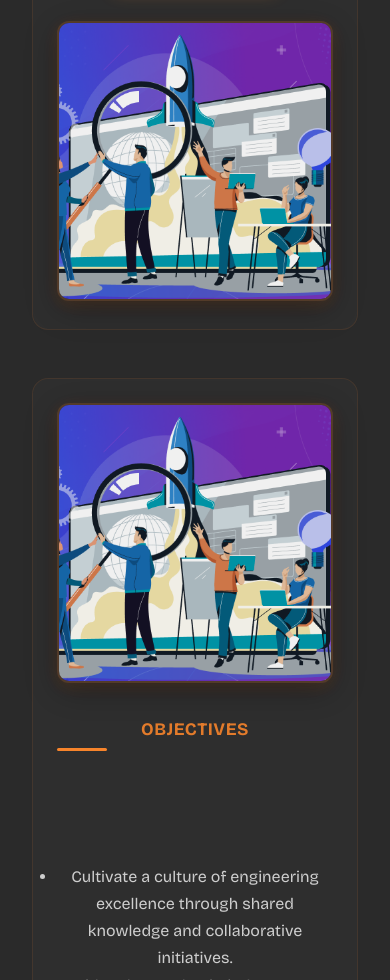
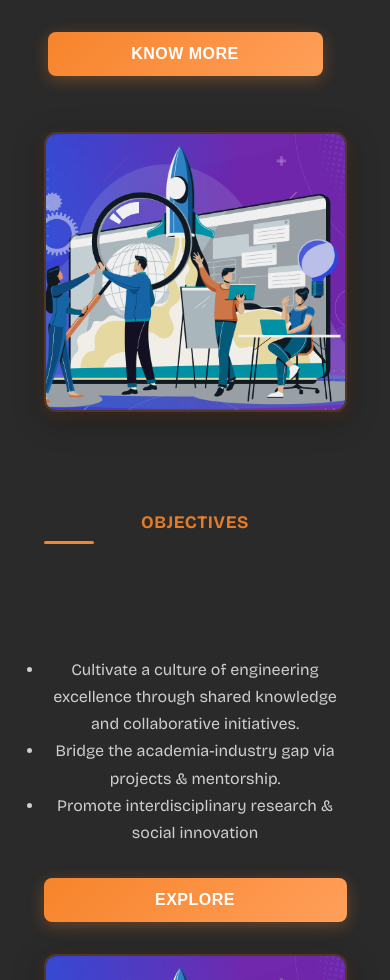
Before and after one commit to adarshs14193/AMES-WEB, a React (Create React App) app: page /projects in a window 390 px wide. Shown: the part 1020-2000 px from the top of the page. Built offline with nearby package versions, Linux system fonts and the light colour scheme.

Commit message:
changed about n objective

```diff
--- a/src/components/ProjectsSection.css
+++ b/src/components/ProjectsSection.css
@@ -90,9 +90,6 @@
   gap: 3rem;
   margin: 3rem 0 4rem 0;
   padding: 2rem;
-  background: rgba(255, 255, 255, 0.02);
-  border-radius: 16px;
-  border: 1px solid rgba(247, 132, 43, 0.1);
 }
 
 .projects-section .about-text,
@@ -144,14 +141,6 @@
   border: 2px solid rgba(247, 132, 43, 0.2);
   transition: all 0.3s ease;
   filter: brightness(0.9) contrast(1.1);
-}
-
-.projects-section .about-image img:hover,
-.projects-section .about-image2 img:hover {
-  transform: translateY(-5px) scale(1.02);
-  box-shadow: 0 12px 40px rgba(0,0,0,0.4), 0 6px 20px rgba(247,132,43,0.3);
-  border-color: rgba(247, 132, 43, 0.4);
-  filter: brightness(1) contrast(1.05);
 }
 
 .projects-section .about-image2 img {
@@ -700,6 +689,56 @@
     padding: 3rem 5%;
   }
 }
+.about-section {
+  scroll-margin-top: 80px;
+  padding-left: 140px;
+  padding-right: 140px;
+  padding-top: 4rem;
+  padding-bottom: 4rem;
+  color: #fff;
+  border-radius: 12px;
+  width: 100%;
+  max-width: 1800px; /* Add this line */
+  box-sizing: border-box;
+  margin: 0 auto;
+}
+
+.about-content-wrapper {
+  display: flex;
+  align-items: center;
+  justify-content: space-between;
+  gap: 2.5rem;
+}
+
+.about-text {
+  flex: 1;
+  text-align: left;
+  max-width: 440px;
+}
+
+.about-us-label {
+  font-size: 1rem;
+  color: #fff;
+  opacity: 0.8;
+  margin-bottom: 0.5rem;
+  font-weight: 600;
+  display: block;
+}
+
+.about-title {
+  font-size: 2.3rem;
+  font-weight: 700;
+  margin-bottom: 1rem;
+  line-height: 1.2;
+}
+
+.about-desc {
+  font-size: 1.08rem;
+  margin-bottom: 1.5rem;
+  opacity: 0.88;
+  line-height: 1.6;
+}
+
 .about-btn {
   background: #f7842b;
   color: #fff;
@@ -714,5 +753,106 @@
 }
 
 .about-btn:hover {
-  background: #d96c1a;
+  background: #d96c1a;
 }
+
+.about-image img {
+
+  max-width: none;
+  min-width: 700px;
+  height: 380px;
+  border-radius: 5px;
+  object-fit: cover;
+  box-shadow: 0 4px 24px rgba(0,0,0,0.12);
+  border-top-left-radius: 12px;
+  border-bottom-right-radius: 12px;
+
+}
+
+.about-image2 img {
+  width: calc(100% - 40px); /* Reduce width from right */
+  max-width: none;
+  min-width: 700px;
+  height: 380px;
+  border-radius: 5px;
+  object-fit: cover;
+  box-shadow: 0 4px 24px rgba(0,0,0,0.12);
+  border-top-left-radius: 12px;
+  border-bottom-right-radius: 12px;
+  margin-right: 40px; /* Add margin to reduce from right */
+}
+
+
+.about-text ul {
+  padding-left: 1.2rem;
+  margin: 0 ;
+  opacity: 0.88;
+  font-size: 1.08rem;
+  line-height: 1.6;
+}
+
+.about-text ul li {
+  margin-bottom: 0.5rem;
+}
+
+.about-text {
+  margin: 1.5rem;
+  margin-left: calc(1.5rem - 20px);
+}
+
+/* Mobile phones */
+@media (max-width: 768px) {
+  .about-section {
+    padding: 1rem 3%;
+  }
+
+  .about-content-wrapper {
+    gap: 1.5rem;
+  }
+
+  .about-title {
+    font-size: 1.8rem;
+  }
+
+  .about-desc, .about-text ul, .alumni-role {
+    font-size: 0.9rem;
+  }
+
+  .about-btn {
+    width: 100%;
+  }
+
+
+}
+/* Mobile phones (general) */
+@media (max-width: 480px) {
+  .about-section {
+    padding: 1rem;
+  }
+  .about-title {
+    font-size: 1.5rem;
+  }
+
+}
+
+/* iPad Mini (Portrait) and Foldable devices */
+@media (max-width: 768px) {
+  .about-content-wrapper {
+    flex-direction: column;
+  }
+  .about-content-wrapper:nth-child(2) {
+    flex-direction: column-reverse;
+  }
+  .about-image img, .about-image2 img {
+    min-width: 100%;
+  }
+
+}
+
+/* Surface Pro 7 and Nest Hub */
+@media (max-width: 1024px) {
+  .about-section {
+    padding: 2rem 5%;
+  }
+
+}
--- a/src/components/ProjectsSection.js
+++ b/src/components/ProjectsSection.js
@@ -4,6 +4,8 @@ import useTypewriter from './useTypewriter';
 import './ProjectsSection.css';
 import eventsData from "../Data/project.js";
 import ImageCarousel from './ImageCarousel';
+import aboutImage from '../assets/pro.png';
+import objectivesImage from '../assets/pro.png';
 
 let scrollToEventSection = () => { };
 const AUTO_NEXT_INTERVAL = 4000; // 4 seconds
@@ -54,7 +56,10 @@ function ProjectsSection() {
         >
           <ImageCarousel />
         </div>
-        <div className={`about-content-wrapper${fadeRefs.current[2] && fadeRefs.current[2].classList && fadeRefs.current[2].classList.contains('fade-up') ? ' fade-up' : ''}`} ref={el => fadeRefs.current[2] = el}>
+      </div>
+        <div className="about-section" >
+        {/* First Row: About Us */}
+        <div className="about-content-wrapper">
           <div className="about-text">
             <span className="about-us-label">About Us</span>
             <div style={{ height: '3px', width: '50px', background: '#f7842b', margin: '8px 0 16px 0', borderRadius: '2px' }} />
@@ -65,19 +70,20 @@ function ProjectsSection() {
             <button className="about-btn">Know More</button>
           </div>
           <div className="about-image">
-            <img src="/pro.png" alt="AMES Organization" />
+            <img src={aboutImage} alt="Graduation" />
           </div>
         </div>
 
-        <div className={`about-content-wrapper${fadeRefs.current[3] && fadeRefs.current[3].classList && fadeRefs.current[3].classList.contains('fade-up') ? ' fade-up' : ''}`} ref={el => fadeRefs.current[3] = el}>
+        {/* Second Row: Objectives */}
+        <div className="about-content-wrapper" style={{ marginTop: "2.5rem" }}>
           <div className="about-image2">
-            <img src="/pro.png" alt="Department Overview" />
+            <img src={objectivesImage} alt="Classroom" />
           </div>
           <div className="about-text2">
             <span className="about-us-label">Objectives</span>
             <div style={{ height: '3px', width: '50px', background: '#f7842b', margin: '8px 0 16px 0', borderRadius: '2px' }} />
-            <h2 className="about-title">Objectives That Drives Us</h2>
-            <ul className="about-desc" style={{ marginBottom: '1.5rem' }}>
+            <h2 className="about-title" >Objectives That Drives Us</h2>
+            <ul className="about-desc" style={{ marginBottom: "1.5rem" }}>
               <li>Cultivate a culture of engineering excellence through shared knowledge and collaborative initiatives.</li>
               <li>Bridge the academia-industry gap via projects & mentorship.</li>
               <li>Promote interdisciplinary research & social innovation</li>
@@ -149,7 +155,7 @@ function ProjectsSection() {
           </div> */}
       {/* </div> */}
     </div>
-    </section>
+    </section >
   );
 }
 
```
Also changed, not shown: src/assets/pro.png (added). Lines whose indentation alone changed are shown as unchanged.
